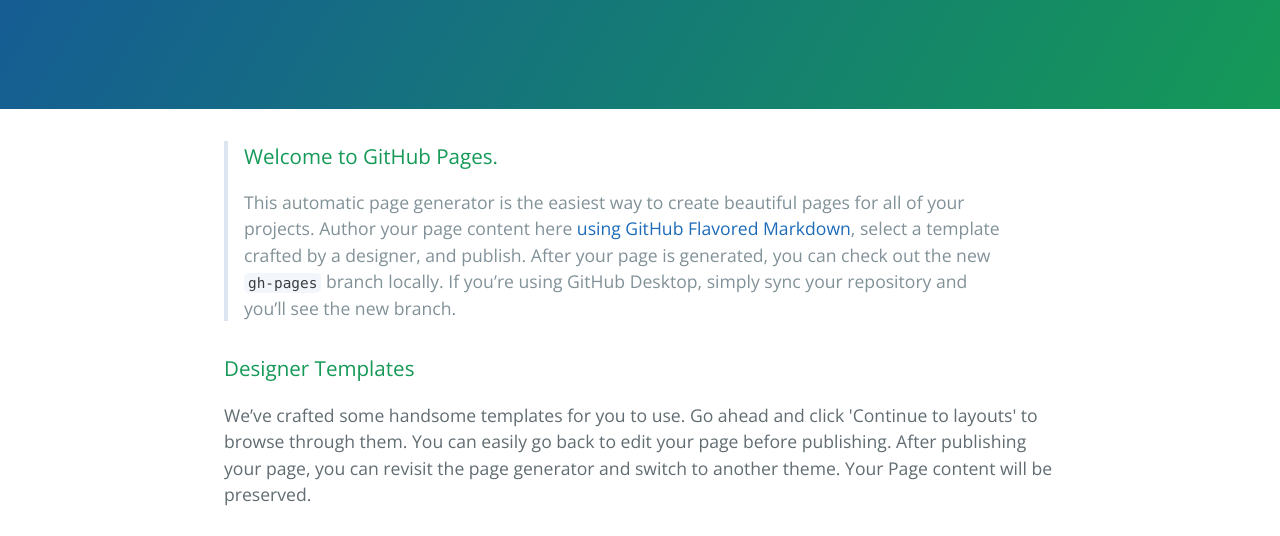
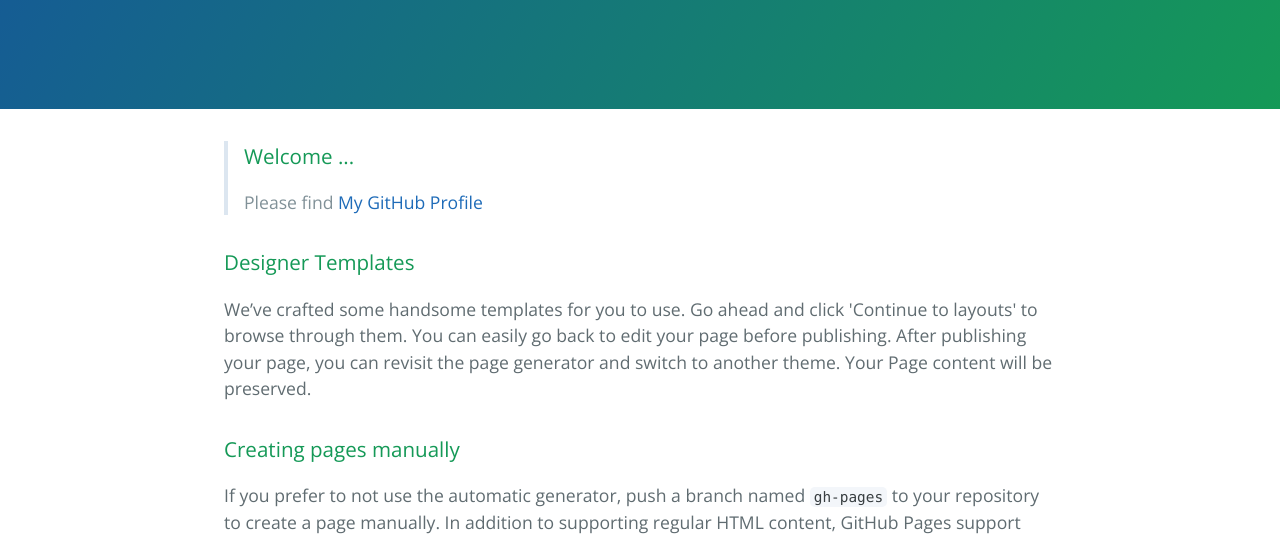
Before and after one commit to aibotnet/aibotnet.github.io, a plain HTML site: page index.html in a window 1280 px wide. Shown: the part 208-744 px from the top of the page. Drawn offline with nearby package versions, Linux system fonts and the light colour scheme.

Commit message:
Initial Commit

```diff
--- a/index.html
+++ b/index.html
@@ -18,9 +18,9 @@
     <section class="main-content">
       <blockquote>
 <h3>
-<a id="welcome-to-github-pages" class="anchor" href="#welcome-to-github-pages" aria-hidden="true"><span class="octicon octicon-link"></span></a>Welcome to GitHub Pages.</h3>
+<a id="welcome-to-github-pages" class="anchor" href="#welcome-to-github-pages" aria-hidden="true"><span class="octicon octicon-link"></span></a>Welcome ...</h3>
 
-<p>This automatic page generator is the easiest way to create beautiful pages for all of your projects. Author your page content here <a href="https://guides.github.com/features/mastering-markdown/">using GitHub Flavored Markdown</a>, select a template crafted by a designer, and publish. After your page is generated, you can check out the new <code>gh-pages</code> branch locally. If you’re using GitHub Desktop, simply sync your repository and you’ll see the new branch.</p>
+<p>Please find <a href="https://github.com/vikasdumca/">My GitHub Profile</a></p>
 </blockquote>
 
 <h3>
```
